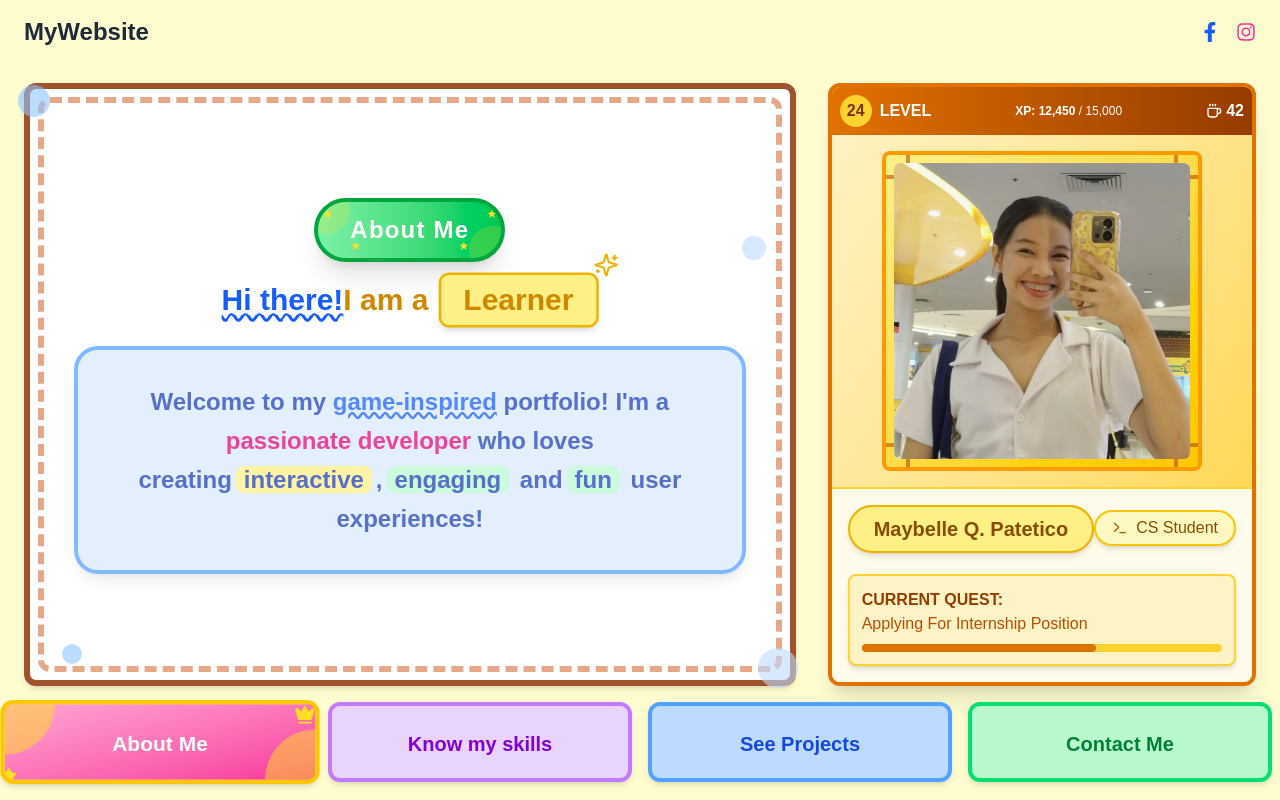
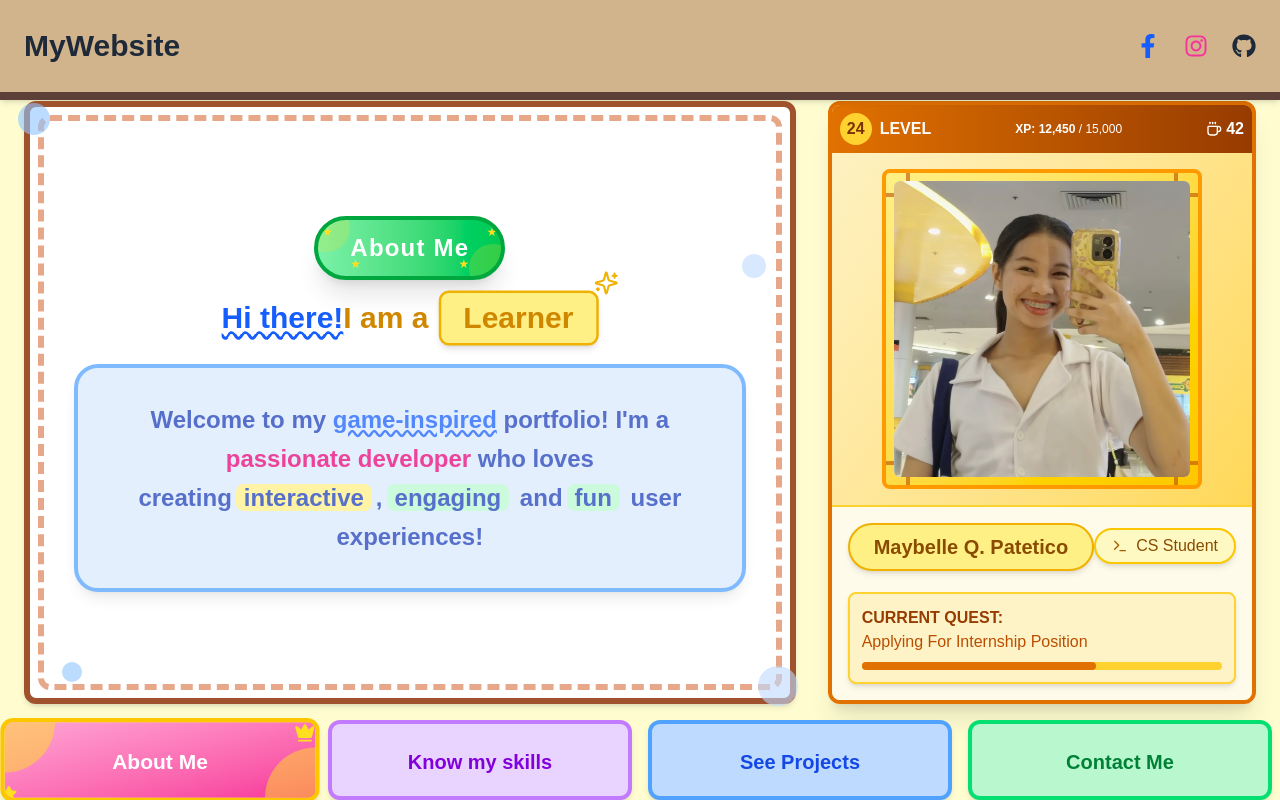
Before and after one commit to Maybeeelle/portfolio, a Next.js app: page / in a window 1280 px wide. Built offline with nearby package versions, Linux system fonts and the light colour scheme.

Commit message:
feat: navbar

```diff
--- a/app/components/Contact.tsx
+++ b/app/components/Contact.tsx
@@ -1,4 +1,6 @@
 import React, { useState } from 'react';
+import emailjs from 'emailjs-com';
+
 
 const ContactMe = () => {
   const [form, setForm] = useState({ name: '', email: '', message: '' });
@@ -7,10 +9,25 @@ const ContactMe = () => {
     setForm({ ...form, [e.target.name]: e.target.value });
   };
 
-  const handleSubmit = (e) => {
+  const handleSubmit = (e: React.FormEvent<HTMLFormElement>) => {
     e.preventDefault();
-    alert("✨ Message sent! I’ll get back to you from my quest soon!");
-    setForm({ name: '', email: '', message: '' });
+
+    emailjs.send(
+      'service_mbm2lta',       // e.g. 'gmail'
+      'template_wiitp57',      // e.g. 'contact_form'
+      {
+        name: form.name,
+        email: form.email,
+        message: form.message,
+      },
+      'akdTUBwNOp4KUOKkn'        // found in EmailJS dashboard
+    ).then(() => {
+      alert('✅ Message sent!');
+      setForm({ name: '', email: '', message: '' });
+    }).catch((error) => {
+      console.error('❌ Failed to send message:', error);
+      alert('Failed to send message. Try again later.');
+    });
   };
 
   return (
--- a/app/components/Navbar.tsx
+++ b/app/components/Navbar.tsx
@@ -1,29 +1,24 @@
 import React from 'react';
-import { FaFacebookF, FaInstagram } from 'react-icons/fa';
+import { FaFacebookF, FaInstagram, FaGithub } from 'react-icons/fa';
 
 const Navbar = () => {
   return (
-    <nav className="bg-[#FFFDD0] shadow-md px-6 py-4 flex justify-between items-center">
-      {/* Bubbly font (example: "Comic Neue" or "Fredoka") */}
-      <div className="text-2xl font-bold text-gray-800 font-[Comic Neue] hover:text-purple-600 transition-colors">
+    <nav className="relative bg-[#D2B48C] shadow-md px-6 py-8 flex justify-between items-center border-b-8 border-[#5D4037] h-[100px]">
+      {/* Bubbly font */}
+      <div className="text-3xl font-bold text-gray-800 font-[Comic Neue] hover:text-purple-600 transition-colors">
         MyWebsite
       </div>
-      <div className="flex gap-4">
-        <a
-          href="https://www.facebook.com"
-          target="_blank"
-          rel="noopener noreferrer"
-          className="text-blue-600 hover:text-blue-800 transition-colors"
-        >
-          <FaFacebookF size={20} />
+
+      {/* Social Links */}
+      <div className="flex gap-6">
+        <a href="https://www.facebook.com" target="_blank" rel="noopener noreferrer" className="text-blue-600 hover:text-blue-800 transition-colors">
+          <FaFacebookF size={24} />
         </a>
-        <a
-          href="https://www.instagram.com"
-          target="_blank"
-          rel="noopener noreferrer"
-          className="text-pink-500 hover:text-pink-700 transition-colors"
-        >
-          <FaInstagram size={20} />
+        <a href="https://www.instagram.com" target="_blank" rel="noopener noreferrer" className="text-pink-500 hover:text-pink-700 transition-colors">
+          <FaInstagram size={24} />
+        </a>
+        <a href="https://github.com" target="_blank" rel="noopener noreferrer" className="text-gray-800 hover:text-gray-600 transition-colors">
+          <FaGithub size={24} />
         </a>
       </div>
     </nav>
--- a/package.json
+++ b/package.json
@@ -10,6 +10,7 @@
   },
   "dependencies": {
     "clsx": "^2.1.1",
+    "emailjs-com": "^3.2.0",
     "lucide-react": "^0.509.0",
     "motion": "^12.10.5",
     "next": "15.3.2",
```
Also changed, not shown: 1 other file (tests, documents, lock files or other folders).
